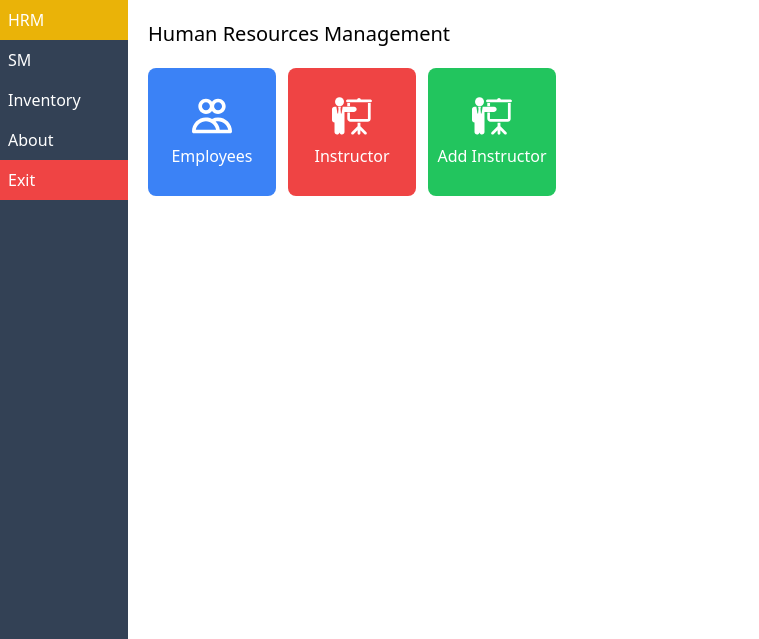
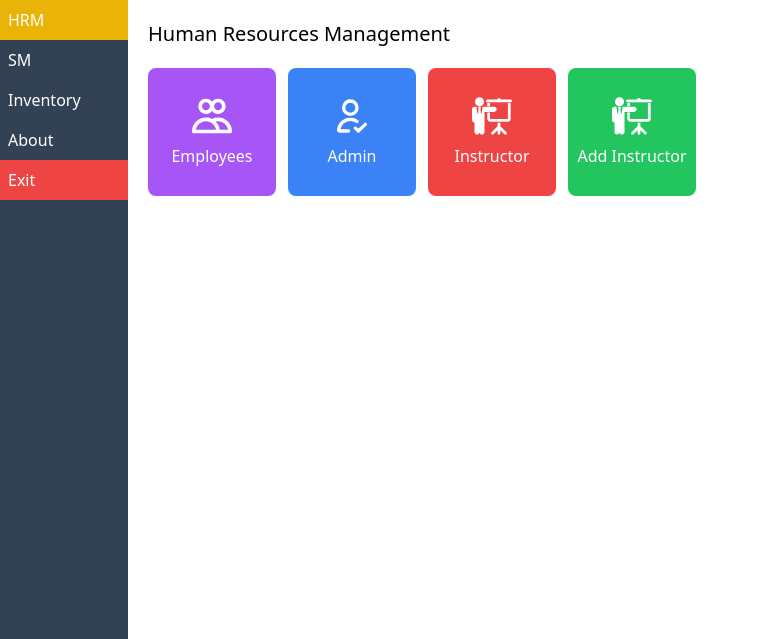
Before and after one commit to difhaels/dx-coding, a PHP site: page /admin/hrm.php in a window 1280 px wide. Shown: the part 56-695 px from the top of the page, without its empty margins (0-759 px from the left). Run offline with PHP 8.4, Linux system fonts and the light colour scheme; the visitor is signed in with stand-in values (Sample User, id 1).

Commit message:
added admin

```diff
--- a/admin/hrm.php
+++ b/admin/hrm.php
@@ -41,10 +41,18 @@ if (!isset($_SESSION['admin_logged_in'])) {
             <h1 class="m-5 text-xl">Human Resources Management</h1>
             <div class="m-5 flex flex-wrap gap-3">
                 <a href="./hrm/employees.php">
+                    <div class="w-32 h-32 bg-purple-500 hover:bg-purple-400 flex justify-center items-center rounded-lg">
+                        <div>
+                            <svg class="w-10 h-10 mx-auto mb-2" fill="#FFFFFF" version="1.1" id="Layer_1" xmlns="http://www.w3.org/2000/svg" xmlns:xlink="http://www.w3.org/1999/xlink" viewBox="0 0 330 330" xml:space="preserve"><g id="SVGRepo_bgCarrier" stroke-width="0"></g><g id="SVGRepo_tracerCarrier" stroke-linecap="round" stroke-linejoin="round"></g><g id="SVGRepo_iconCarrier"> <g id="XMLID_530_"> <g id="XMLID_531_"> <path id="XMLID_532_" d="M115,147.75c20.389,0,38.531-9.78,50-24.889c11.469,15.109,29.611,24.889,50,24.889 c34.601,0,62.75-28.149,62.75-62.75S249.601,22.25,215,22.25c-20.389,0-38.531,9.78-50,24.889 C153.531,32.03,135.389,22.25,115,22.25c-34.601,0-62.75,28.149-62.75,62.75S80.399,147.75,115,147.75z M215,52.25 c18.059,0,32.75,14.691,32.75,32.75s-14.691,32.75-32.75,32.75S182.25,103.059,182.25,85S196.941,52.25,215,52.25z M115,52.25 c18.059,0,32.75,14.691,32.75,32.75s-14.691,32.75-32.75,32.75S82.25,103.059,82.25,85S96.941,52.25,115,52.25z"></path> </g> <g id="XMLID_536_"> <path id="XMLID_782_" d="M215,177.75c-17.373,0-34.498,3.942-50.022,11.44c-15.122-7.327-32.078-11.44-49.978-11.44 c-63.411,0-115,51.589-115,115c0,8.284,6.716,15,15,15h200h100c8.284,0,15-6.716,15-15C330,229.339,278.411,177.75,215,177.75z M31.325,277.75c7.106-39.739,41.923-70,83.675-70s76.569,30.261,83.675,70H31.325z M229.021,277.75 c-3.45-26.373-15.873-49.96-34.092-67.597c6.539-1.583,13.277-2.403,20.07-2.403c41.751,0,76.569,30.261,83.675,70H229.021z"></path> </g> </g> </g></svg>
+                            <h1 class="text-white">Employees</h1>
+                        </div>
+                    </div>
+                </a>
+                <a href="./hrm/admin.php">
                     <div class="w-32 h-32 bg-blue-500 hover:bg-blue-400 flex justify-center items-center rounded-lg">
                         <div>
-                            <svg  class="w-10 h-10 mx-auto mb-2" fill="#FFFFFF" version="1.1" id="Layer_1" xmlns="http://www.w3.org/2000/svg" xmlns:xlink="http://www.w3.org/1999/xlink" viewBox="0 0 330 330" xml:space="preserve"><g id="SVGRepo_bgCarrier" stroke-width="0"></g><g id="SVGRepo_tracerCarrier" stroke-linecap="round" stroke-linejoin="round"></g><g id="SVGRepo_iconCarrier"> <g id="XMLID_530_"> <g id="XMLID_531_"> <path id="XMLID_532_" d="M115,147.75c20.389,0,38.531-9.78,50-24.889c11.469,15.109,29.611,24.889,50,24.889 c34.601,0,62.75-28.149,62.75-62.75S249.601,22.25,215,22.25c-20.389,0-38.531,9.78-50,24.889 C153.531,32.03,135.389,22.25,115,22.25c-34.601,0-62.75,28.149-62.75,62.75S80.399,147.75,115,147.75z M215,52.25 c18.059,0,32.75,14.691,32.75,32.75s-14.691,32.75-32.75,32.75S182.25,103.059,182.25,85S196.941,52.25,215,52.25z M115,52.25 c18.059,0,32.75,14.691,32.75,32.75s-14.691,32.75-32.75,32.75S82.25,103.059,82.25,85S96.941,52.25,115,52.25z"></path> </g> <g id="XMLID_536_"> <path id="XMLID_782_" d="M215,177.75c-17.373,0-34.498,3.942-50.022,11.44c-15.122-7.327-32.078-11.44-49.978-11.44 c-63.411,0-115,51.589-115,115c0,8.284,6.716,15,15,15h200h100c8.284,0,15-6.716,15-15C330,229.339,278.411,177.75,215,177.75z M31.325,277.75c7.106-39.739,41.923-70,83.675-70s76.569,30.261,83.675,70H31.325z M229.021,277.75 c-3.45-26.373-15.873-49.96-34.092-67.597c6.539-1.583,13.277-2.403,20.07-2.403c41.751,0,76.569,30.261,83.675,70H229.021z"></path> </g> </g> </g></svg>
-                            <h1 class="text-white">Employees</h1>
+                            <svg class="w-10 h-10 mx-auto mb-2" viewBox="0 0 24 24" fill="none" xmlns="http://www.w3.org/2000/svg" stroke="#FFFFFF"><g id="SVGRepo_bgCarrier" stroke-width="0"></g><g id="SVGRepo_tracerCarrier" stroke-linecap="round" stroke-linejoin="round"></g><g id="SVGRepo_iconCarrier"> <path d="M14.9999 15.2547C13.8661 14.4638 12.4872 14 10.9999 14C7.40399 14 4.44136 16.7114 4.04498 20.2013C4.01693 20.4483 4.0029 20.5718 4.05221 20.6911C4.09256 20.7886 4.1799 20.8864 4.2723 20.9375C4.38522 21 4.52346 21 4.79992 21H9.94465M13.9999 19.2857L15.7999 21L19.9999 17M14.9999 7C14.9999 9.20914 13.2091 11 10.9999 11C8.79078 11 6.99992 9.20914 6.99992 7C6.99992 4.79086 8.79078 3 10.9999 3C13.2091 3 14.9999 4.79086 14.9999 7Z" stroke="#FFFFFF" stroke-width="2" stroke-linecap="round" stroke-linejoin="round"></path> </g></svg>
+                            <h1 class="text-white">Admin</h1>
                         </div>
                     </div>
                 </a>
```
Also changed, not shown: css/output.css (+18 -22 lines).
